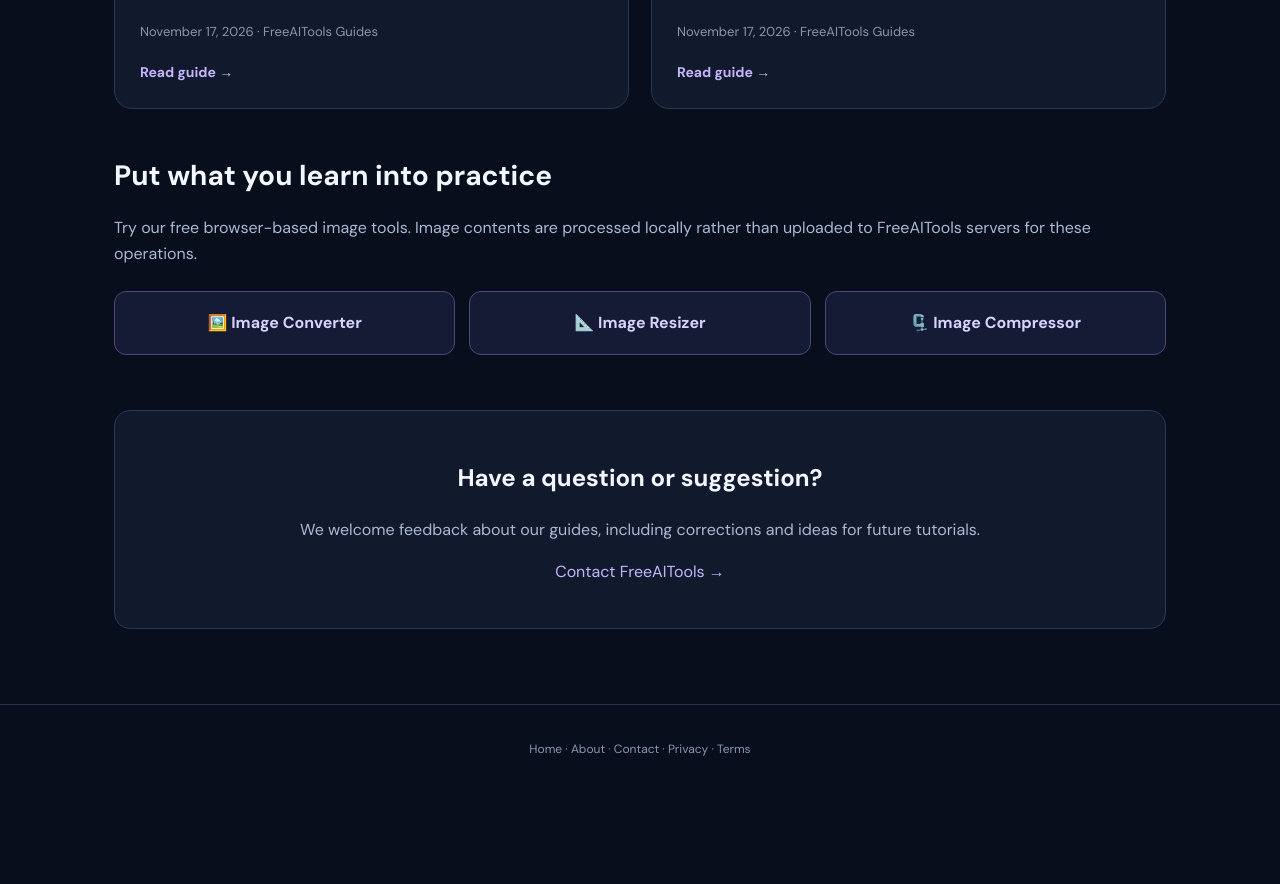
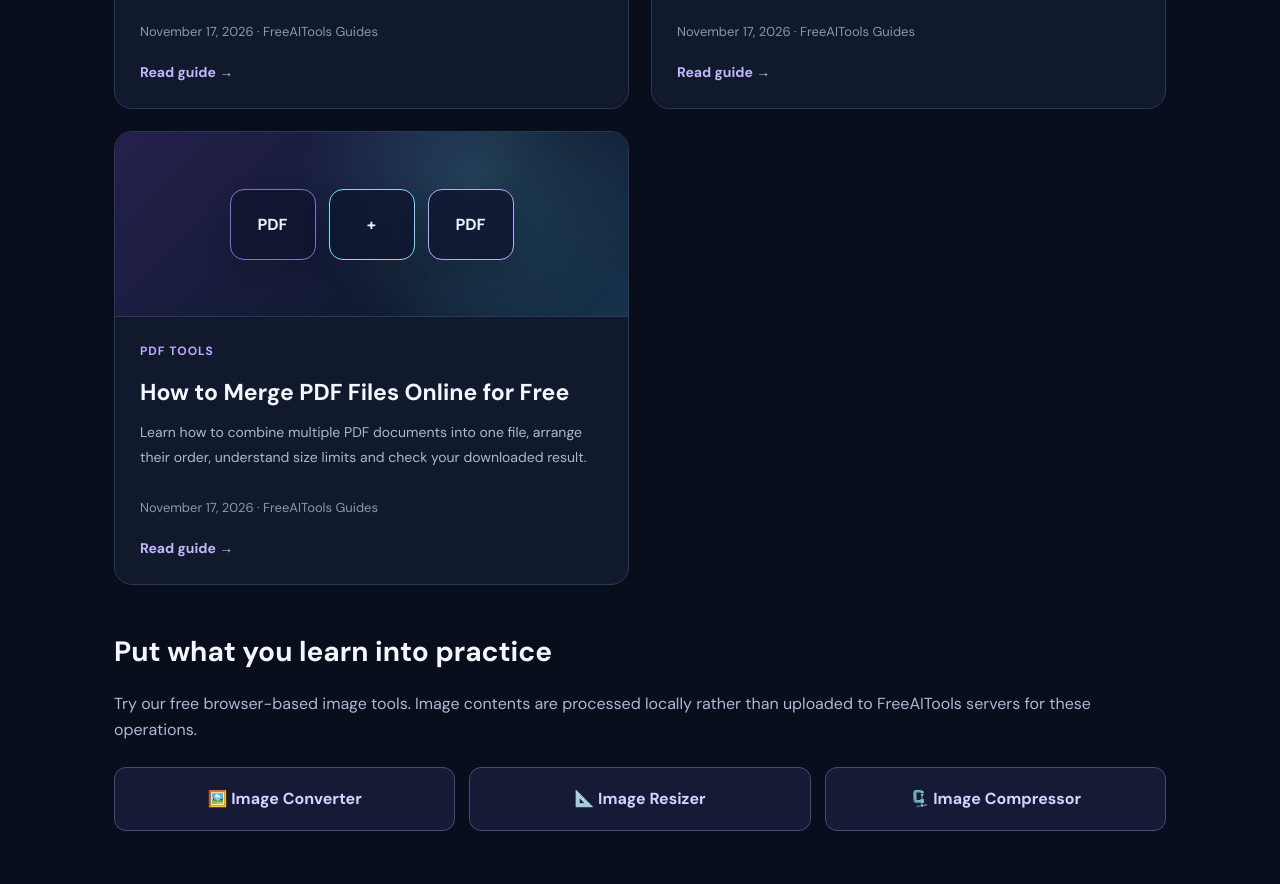
Before and after one commit to poomra2549-netizen/freeaitools, a plain HTML site: page blog.html in a window 1280 px wide. Shown: the part 980-1864 px from the top of the page. Before the commit the page ends 1775 px from the top, so only its background shows below. Drawn offline with Linux system fonts and the light colour scheme.

Commit message:
Add third PDF guide to blog

```diff
--- a/blog.html
+++ b/blog.html
@@ -417,6 +417,50 @@
 </a>
 <!-- End published article 2 -->
 
+<!-- Published article 3 -->
+<a class="blog-card"
+   href="/how-to-merge-pdf-files.html">
+
+  <div class="blog-card-art"
+       aria-hidden="true">
+
+    <div class="format-icons">
+      <div class="format-icon">PDF</div>
+      <div class="format-icon">+</div>
+      <div class="format-icon">PDF</div>
+    </div>
+
+  </div>
+
+  <div class="blog-card-body">
+
+    <span class="blog-category">
+      PDF Tools
+    </span>
+
+    <h3>
+      How to Merge PDF Files Online for Free
+    </h3>
+
+    <p>
+      Learn how to combine multiple PDF
+      documents into one file, arrange
+      their order, understand size limits
+      and check your downloaded result.
+    </p>
+
+    <div class="blog-card-meta">
+      November 17, 2026 · FreeAITools Guides
+    </div>
+
+    <span class="blog-read">
+      Read guide →
+    </span>
+
+  </div>
+</a>
+<!-- End published article 3 -->
+
 
       </div>
     </section>
```
